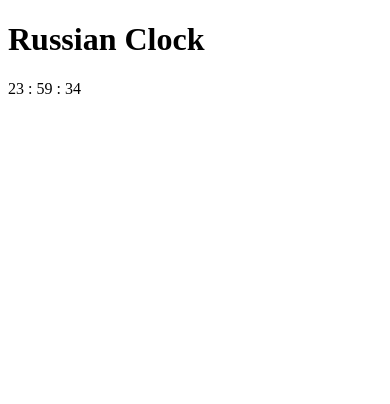
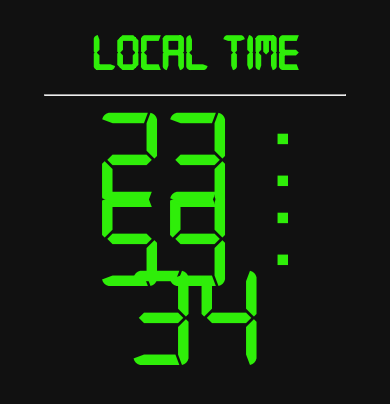
Before and after one commit to rhama-krisner/Projeto-do-Russo, a plain HTML site: page DigitalClock/index.html in a window 390 px wide. Drawn offline with Linux system fonts and the light colour scheme.

Commit message:
Responsive
Update responsive site

```diff
--- a/DigitalClock/index.html
+++ b/DigitalClock/index.html
@@ -4,10 +4,12 @@
     <meta charset="UTF-8">
     <meta name="viewport" content="width=device-width, initial-scale=1.0">
     <title>Digital Clock</title>
+    <link rel="stylesheet" href="style.css">
 </head>
 <body>
 
-    <h1>Russian Clock</h1>
+    <h1>Local Time</h1>
+    <hr>
 
     <div id='intelligentDiv'></div>
 
--- /dev/null
+++ b/DigitalClock/style.css
@@ -0,0 +1,61 @@
+@font-face {
+    font-family: Digital;
+    src: url(Fonte/digital-7.ttf);
+}
+
+body{
+    background-color: #111;
+
+
+}
+
+#intelligentDiv{
+    font-family: 'Digital';
+    text-align: center;
+    align-items: center;
+    color: rgb(47, 238, 9);
+    font-size: 200px;
+}
+
+hr{
+    width: 400px;
+}
+
+h1{
+    font-family: 'Digital';
+    text-align: center;
+    align-items: center;
+    color: rgb(47, 238, 9);
+    font-size: 50px;
+}
+
+@media(max-width: 700px){
+
+    body{
+        text-align: center;
+        font-size: 80%;
+    }
+
+    hr{
+        width: 80%;
+    }
+
+    #intelligentDiv{
+        font-size: 4rem;
+    }
+}
+
+@media(max-width: 768px){
+    #intelligentDiv{
+        font-size: 9rem;
+    }
+}
+
+@media(max-width: 320px){
+    #intelligentDiv{
+        width:1px;
+        white-space: pre-wrap;
+        text-align: center;
+        align-items: center;
+    }
+}
```
Also changed, not shown: DigitalClock/Fonte/digital-7 (mono).ttf (deleted).
